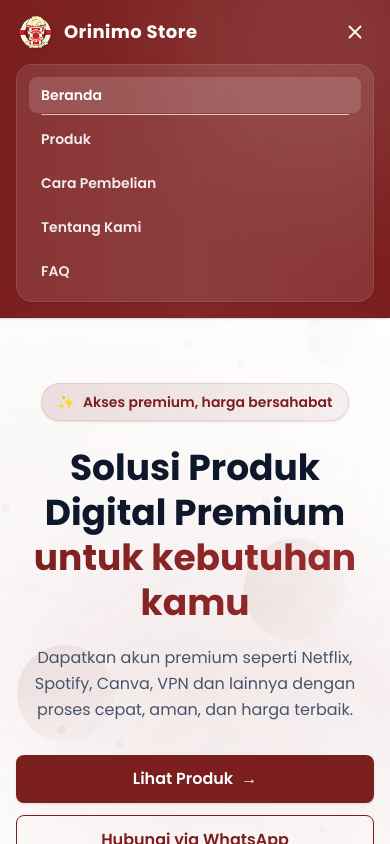
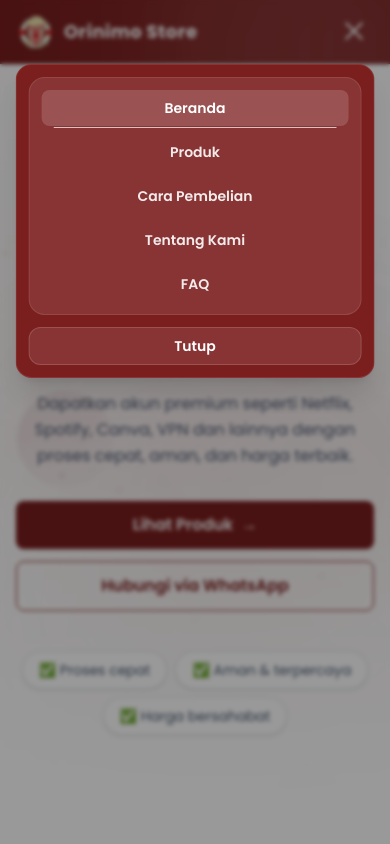
Before and after one commit to chandraputra06/orinimo-web, a React (Vite) app: page / in a window 390 px wide. Both pictures are taken after a click on the button "Open menu". Shown: the top 844 px of the page. Built offline with nearby package versions, Linux system fonts and the light colour scheme.

Commit message:
ui(header): improve responsive navigation layout #9

```diff
--- a/src/components/Navbar.jsx
+++ b/src/components/Navbar.jsx
@@ -1,8 +1,11 @@
-import { useMemo, useState, useEffect } from "react";
-import { Link, NavLink } from "react-router-dom";
+import { useMemo, useState, useEffect, useRef } from "react";
+import { Link, NavLink, useLocation } from "react-router-dom";
 
 const Navbar = () => {
   const [isOpen, setIsOpen] = useState(false);
+  const menuRef = useRef(null);
+  const buttonRef = useRef(null);
+  const location = useLocation();
 
   const navItems = useMemo(
     () => [
@@ -15,6 +18,7 @@
     []
   );
 
+  // Close when resizing to desktop
   useEffect(() => {
     const onResize = () => {
       if (window.innerWidth >= 768) setIsOpen(false);
@@ -22,6 +26,39 @@
     window.addEventListener("resize", onResize);
     return () => window.removeEventListener("resize", onResize);
   }, []);
+
+  // Close on route change
+  useEffect(() => {
+    setIsOpen(false);
+  }, [location.pathname]);
+
+  // Close when clicking outside (anywhere)
+  useEffect(() => {
+    if (!isOpen) return;
+
+    const onPointerDown = (e) => {
+      const menuEl = menuRef.current;
+      const btnEl = buttonRef.current;
+
+      const clickedMenu = menuEl && menuEl.contains(e.target);
+      const clickedBtn = btnEl && btnEl.contains(e.target);
+
+      if (!clickedMenu && !clickedBtn) setIsOpen(false);
+    };
+
+    document.addEventListener("pointerdown", onPointerDown);
+    return () => document.removeEventListener("pointerdown", onPointerDown);
+  }, [isOpen]);
+
+  // Lock body scroll on mobile menu open (optional but nice)
+  useEffect(() => {
+    if (!isOpen) return;
+    const prev = document.body.style.overflow;
+    document.body.style.overflow = "hidden";
+    return () => {
+      document.body.style.overflow = prev;
+    };
+  }, [isOpen]);
 
   const navLinkClass = ({ isActive }) =>
     [
@@ -76,56 +113,94 @@
               ))}
             </div>
 
-            {/* Mobile button */}
+            {/* Mobile button (animated) */}
             <button
+              ref={buttonRef}
               className="md:hidden inline-flex items-center justify-center rounded-lg p-2 hover:bg-white/10 transition"
-              aria-label="Toggle menu"
+              aria-label={isOpen ? "Close menu" : "Open menu"}
+              aria-expanded={isOpen}
               onClick={() => setIsOpen((v) => !v)}
             >
-              <svg
-                xmlns="http://www.w3.org/2000/svg"
-                width="22"
-                height="22"
-                viewBox="0 0 24 24"
-                fill="none"
-                stroke="currentColor"
-                strokeWidth="2"
-                strokeLinecap="round"
-                strokeLinejoin="round"
-              >
-                {isOpen ? (
-                  <>
-                    <path d="M18 6 6 18" />
-                    <path d="m6 6 12 12" />
-                  </>
-                ) : (
-                  <>
-                    <path d="M4 6h16" />
-                    <path d="M4 12h16" />
-                    <path d="M4 18h16" />
-                  </>
-                )}
-              </svg>
+              <span className="relative block h-5 w-6">
+                <span
+                  className={[
+                    "absolute left-0 top-0 block h-0.5 w-6 rounded-full bg-white transition-transform duration-300",
+                    isOpen ? "translate-y-2 rotate-45" : "translate-y-0 rotate-0",
+                  ].join(" ")}
+                />
+                <span
+                  className={[
+                    "absolute left-0 top-2 block h-0.5 w-6 rounded-full bg-white transition-all duration-300",
+                    isOpen ? "opacity-0 translate-x-2" : "opacity-100 translate-x-0",
+                  ].join(" ")}
+                />
+                <span
+                  className={[
+                    "absolute left-0 top-4 block h-0.5 w-6 rounded-full bg-white transition-transform duration-300",
+                    isOpen ? "translate-y-[-8px] -rotate-45" : "translate-y-0 rotate-0",
+                  ].join(" ")}
+                />
+              </span>
             </button>
           </div>
+        </div>
 
-          {/* Mobile menu */}
-          {isOpen && (
-            <div className="md:hidden pb-4">
-              <div className="flex flex-col gap-2 rounded-2xl bg-white/10 p-3 border border-white/10 shadow-sm">
+        {/* Overlay + Mobile menu panel */}
+        <div
+          className={[
+            "md:hidden fixed inset-0 z-50",
+            isOpen ? "pointer-events-auto" : "pointer-events-none",
+          ].join(" ")}
+          aria-hidden={!isOpen}
+        >
+          {/* dark overlay */}
+          <div
+            className={[
+              "absolute inset-0 bg-black/40 backdrop-blur-[2px] transition-opacity duration-200",
+              isOpen ? "opacity-100" : "opacity-0",
+            ].join(" ")}
+            onClick={() => setIsOpen(false)}
+          />
+
+          {/* panel */}
+          <div
+            ref={menuRef}
+            className={[
+              "absolute left-1/2 top-16 -translate-x-1/2 w-[92%] max-w-sm",
+              "rounded-2xl bg-[#7B1E1E] border border-white/10 shadow-xl overflow-hidden",
+              "transition-all duration-200",
+              isOpen ? "opacity-100 translate-y-0" : "opacity-0 -translate-y-2",
+            ].join(" ")}
+            role="dialog"
+            aria-label="Mobile navigation"
+          >
+            <div className="p-3">
+              <div className="flex flex-col items-center text-center gap-2 rounded-2xl bg-white/10 p-3 border border-white/10">
                 {navItems.map((item) => (
                   <NavLink
                     key={item.to}
                     to={item.to}
-                    className={navLinkClass}
+                    className={(args) =>
+                      [
+                        navLinkClass(args),
+                        "w-full justify-center flex", // center item
+                      ].join(" ")
+                    }
                     onClick={() => setIsOpen(false)}
                   >
                     {item.label}
                   </NavLink>
                 ))}
               </div>
+
+              <button
+                className="mt-3 w-full rounded-xl border border-white/15 bg-white/10 py-2 text-sm font-semibold hover:bg-white/15 transition"
+                onClick={() => setIsOpen(false)}
+              >
+                Tutup
+              </button>
             </div>
-          )}
+          </div>
         </div>
       </nav>
 
```
